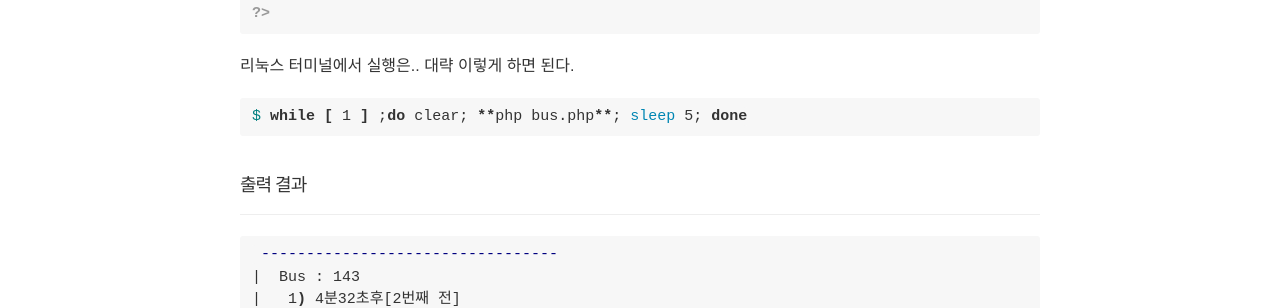
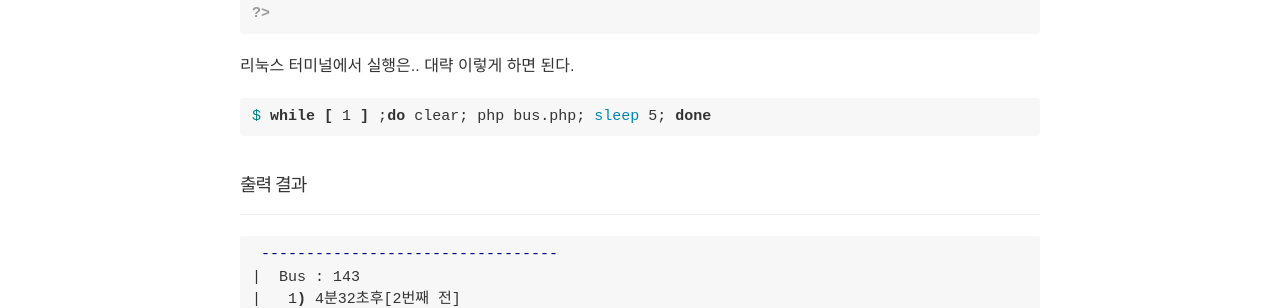
Before and after one commit to jybaek/jybaek.github.com, a Jekyll site: the page built from _posts/2016-07-18-curl_bus_crawling.md, in a window 1280 px wide and 900 px high, scrolled down 1339 px. Shown: the part 152-460 px from the top of the window. Built offline with Jekyll 4.4.1, drawn with Linux system fonts in a browser that asks for light colours; nearby versions of some CDN libraries; comment, search, counter and statistics services are not loaded.

````diff
--- a/_posts/2016-07-18-curl_bus_crawling.md
+++ b/_posts/2016-07-18-curl_bus_crawling.md
@@ -69,7 +69,7 @@ $result = curl($url, $ref_url, $data);
 리눅스 터미널에서 실행은.. 대략 이렇게 하면 된다.
 
 ```bash
-$ while [ 1 ] ;do clear; **php bus.php**; sleep 5; done
+$ while [ 1 ] ;do clear; php bus.php; sleep 5; done
 ```
 
 ### 출력 결과
````
